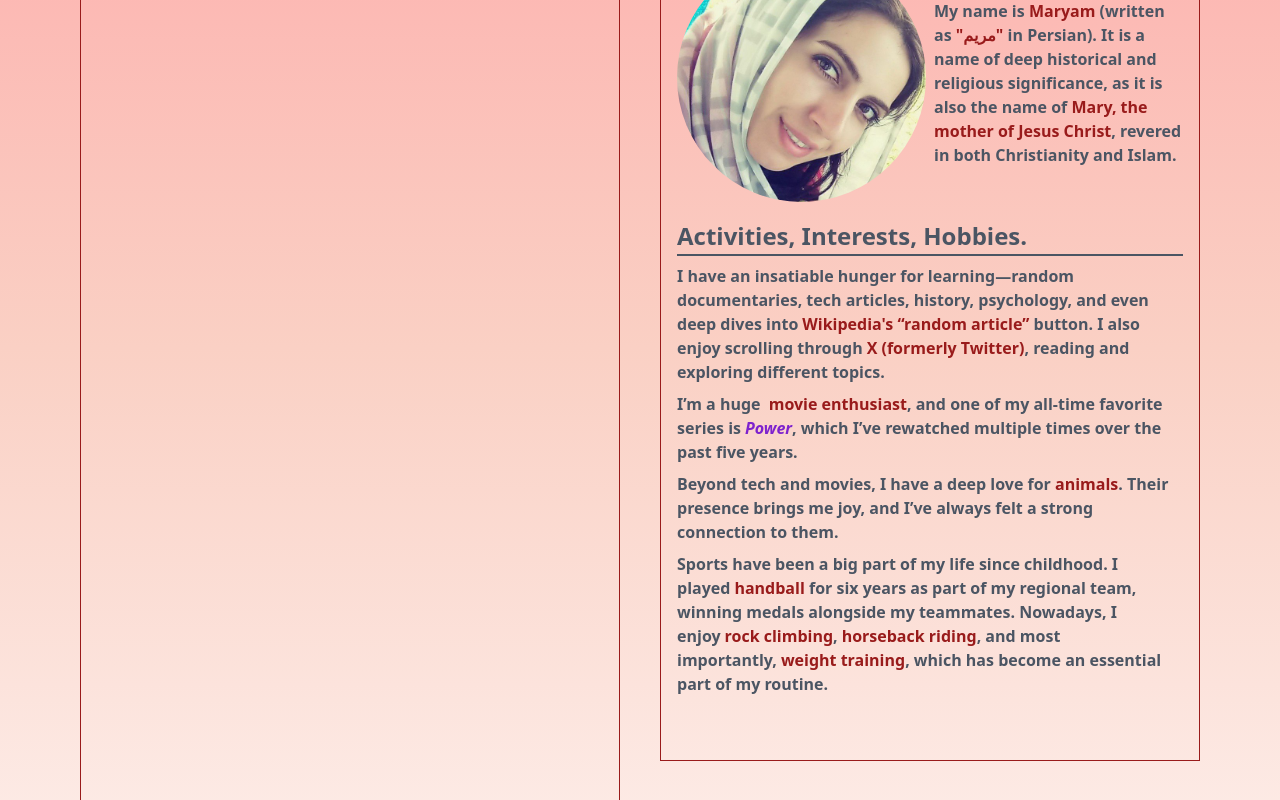
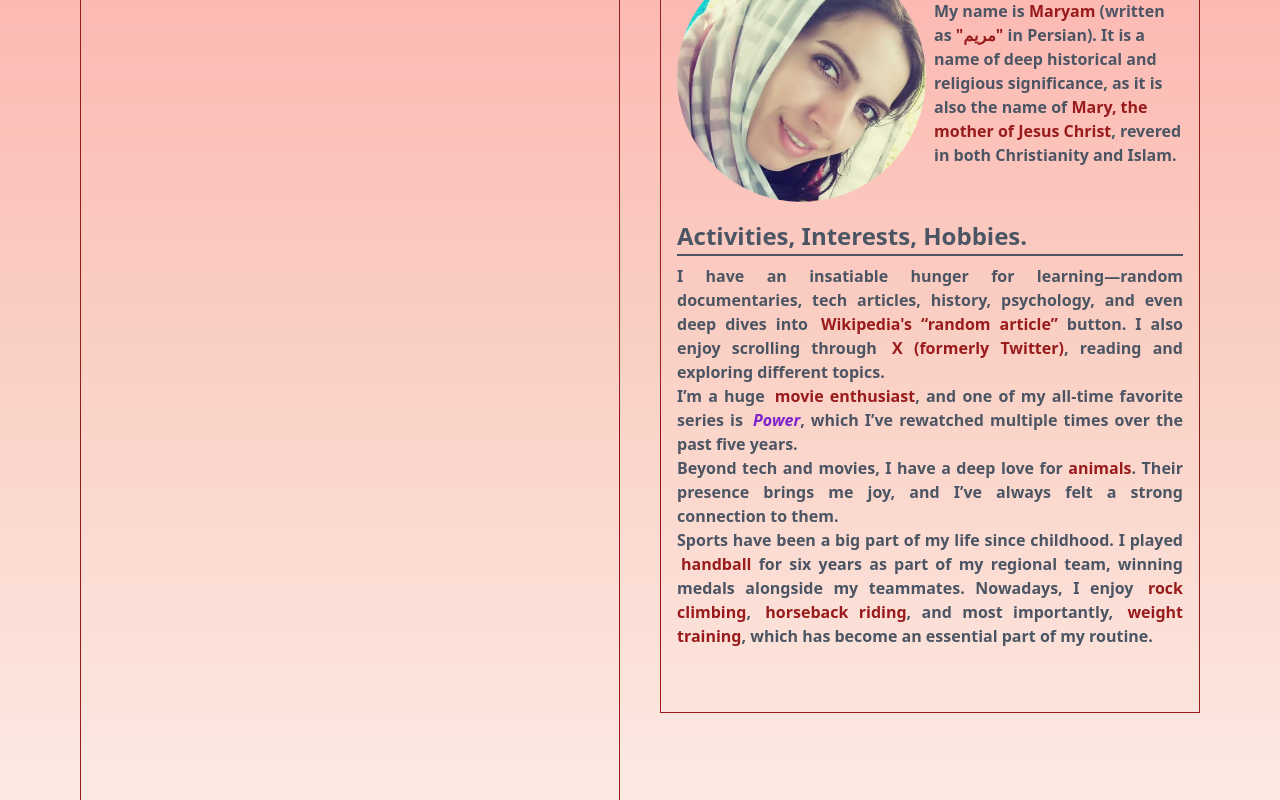
Before and after one commit to maryamHabibpourr/profile2025, a Next.js app: page /personal in a window 1280 px wide. Shown: the part 482-1282 px from the top of the page. Built offline with nearby package versions, Linux system fonts and the light colour scheme.

Commit message:
Refactor code for improved readability and consistency, including formatting adjustments in various components

```diff
--- a/app/(root)/docs/page.tsx
+++ b/app/(root)/docs/page.tsx
@@ -3,7 +3,6 @@ import Publication from "@/components/Publication";
 import { getPostsMeta } from "@/lib/posts";
 import ListItem from "@/shared/ListItem";
 import Heading from "@/shared/Heading";
-
 
 const Docs = async () => {
   const posts = await getPostsMeta();
@@ -12,11 +11,9 @@ const Docs = async () => {
     return <p className="mt-10 text-center">Sorry, no posts available.</p>;
   }
 
-
-
   return (
     <main className="w-full h-fit-content py-12 px-4">
-      <Publication/>
+      <Publication />
       <section className="container pt-12 flex flex-col items-center">
         <div className="container relative z-2">
           <Heading
--- a/app/(root)/personal/page.tsx
+++ b/app/(root)/personal/page.tsx
@@ -1,74 +1,113 @@
-import Heading from '@/shared/Heading'
-import Image from 'next/image'
-import React from 'react'
-
-
+import Heading from "@/shared/Heading";
+import Image from "next/image";
+import React from "react";
 
 const page = () => {
   return (
-    <main className='w-full h-fit-content py-12 px-4'>
+    <main className="w-full h-fit-content py-12 px-4">
       <section className="container flex flex-row gap-2 items-cente mt-2 mb-4">
-      <div className='w-1/2'>
+        <div className="w-1/2">
           <Image
             src="/maryam.jpg"
-      alt='maryam'
+            alt="maryam"
             width={250}
             height={250}
-      className='rounded-full'
+            className="rounded-full"
           />
         </div>
-        <div className='w-1/2'>
+        <div className="w-1/2">
           <Heading
             title="Maryam."
             text={
               <>
-      My name is <span className="text-red-800 font-semibold">Maryam</span> (written as
-      <span className="text-red-800 font-semibold"> "مریم"</span> in Persian). It is a name of deep historical and religious significance, as it is also the name of
-      <span className="text-red-800 font-semibold"> Mary, the mother of Jesus Christ</span>, revered in both Christianity and Islam.
+                My name is{" "}
+                <span className="text-red-800 font-semibold">Maryam</span>{" "}
+                (written as
+                <span className="text-red-800 font-semibold"> "مریم"</span> in
+                Persian). It is a name of deep historical and religious
+                significance, as it is also the name of
+                <span className="text-red-800 font-semibold">
+                  {" "}
+                  Mary, the mother of Jesus Christ
+                </span>
+                , revered in both Christianity and Islam.
               </>
             }
           />
-
         </div>
-
       </section>
       <section className="container flex flex-row gap-2 items-center mt-2 mb-4">
         <Heading
+          className="text-justify"
           title="Activities, Interests, Hobbies."
-    text={
-      <>
-        <p>
-          I have an insatiable hunger for learning—random documentaries, tech articles,
-          history, psychology, and even deep dives into
-          <a href="https://en.wikipedia.org/wiki/Special:Random" target="_blank" className="text-red-800 font-semibold pl-1">Wikipedia's “random article”</a> button.
-          I also enjoy scrolling through
-          <a href="https://twitter.com" target="_blank" className="text-red-800 font-semibold pl-1">X (formerly Twitter)</a>,
-          reading and exploring different topics.
-        </p>
-        <p className="mt-2">
-          I’m a huge <span className="text-red-800 font-semibold pl-1">movie enthusiast</span>, and one of my all-time favorite series is
-          <span className="italic font-semibold text-purple-700 pl-1">Power</span>,
-          which I’ve rewatched multiple times over the past five years.
-        </p>
-        <p className="mt-2">
-          Beyond tech and movies, I have a deep love for <span className="text-red-800 font-semibold">animals</span>.
-          Their presence brings me joy, and I’ve always felt a strong connection to them.
-        </p>
-        <p className="mt-2">
-          Sports have been a big part of my life since childhood. I played
-          <span className="text-red-800 font-semibold pl-1">handball</span> for six years as part of my regional team,
-          winning medals alongside my teammates. Nowadays, I enjoy
-          <span className="text-red-800 font-semibold pl-1">rock climbing</span>,
-          <span className="text-red-800 font-semibold pl-1">horseback riding</span>, and most importantly,
-          <span className="text-red-800 font-semibold pl-1">weight training</span>, which has become an essential part of my routine.
-        </p>
-      </>
-    }
+          text={[
+            "I have an insatiable hunger for learning—random documentaries, tech articles, history, psychology, and even deep dives into ",
+            <a
+              key="wikipedia"
+              href="https://en.wikipedia.org/wiki/Special:Random"
+              target="_blank"
+              className="text-red-800 font-semibold pl-1"
+            >
+              Wikipedia's “random article”
+            </a>,
+            " button. I also enjoy scrolling through ",
+            <a
+              key="twitter"
+              href="https://twitter.com"
+              target="_blank"
+              className="text-red-800 font-semibold pl-1"
+            >
+              X (formerly Twitter)
+            </a>,
+            ", reading and exploring different topics.",
+            <br key="br1" />,
+            "I’m a huge ",
+            <span key="movie" className="text-red-800 font-semibold pl-1">
+              movie enthusiast
+            </span>,
+            ", and one of my all-time favorite series is ",
+            <span
+              key="power"
+              className="italic font-semibold text-purple-700 pl-1"
+            >
+              Power
+            </span>,
+            ", which I’ve rewatched multiple times over the past five years.",
+            <br key="br2" />,
+            "Beyond tech and movies, I have a deep love for ",
+            <span key="animals" className="text-red-800 font-semibold">
+              animals
+            </span>,
+            ". Their presence brings me joy, and I’ve always felt a strong connection to them.",
+            <br key="br3" />,
+            "Sports have been a big part of my life since childhood. I played ",
+            <span key="handball" className="text-red-800 font-semibold pl-1">
+              handball
+            </span>,
+            " for six years as part of my regional team, winning medals alongside my teammates. Nowadays, I enjoy ",
+            <span
+              key="rockclimbing"
+              className="text-red-800 font-semibold pl-1"
+            >
+              rock climbing
+            </span>,
+            ", ",
+            <span key="horseback" className="text-red-800 font-semibold pl-1">
+              horseback riding
+            </span>,
+            ", and most importantly, ",
+            <span
+              key="weighttraining"
+              className="text-red-800 font-semibold pl-1"
+            >
+              weight training
+            </span>,
+            ", which has become an essential part of my routine.",
+          ]}
         />
       </section>
+    </main>
+  );
+};
 
-    </main>
-  )
-}
-
-export default page
+export default page;
--- a/app/(root)/projects/page.tsx
+++ b/app/(root)/projects/page.tsx
@@ -1,4 +1,5 @@
 import React from 'react'
+
 
 const page = () => {
   return (
```
Also changed, not shown: app/(root)/docs/[postId]/error.tsx (+4 -6 lines), app/(root)/docs/[postId]/not-found.tsx (+6 -2 lines), app/(root)/docs/[postId]/page.tsx (+20 -28 lines). Lines whose indentation alone changed are shown as unchanged.
